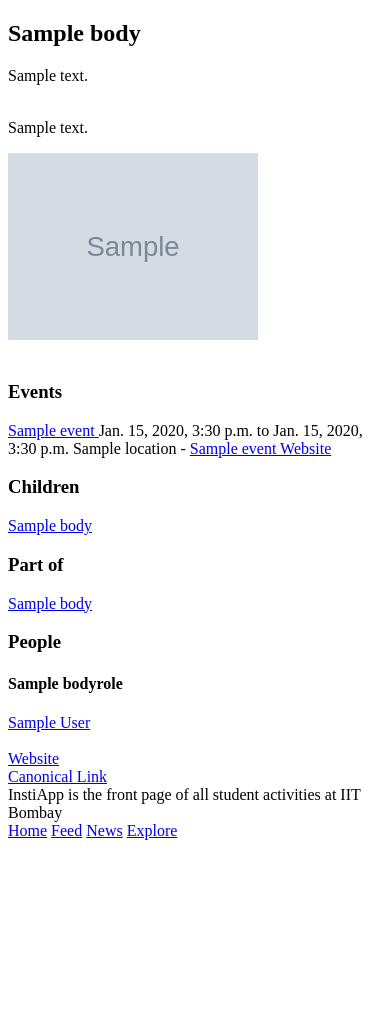
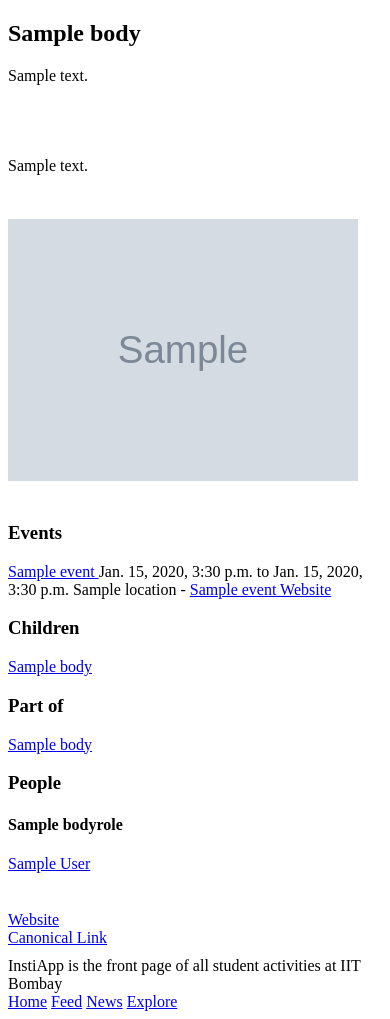
Before and after one commit to DevCom-IITB/instiapp-api, a Django app: page /org/1 in a window 390 px wide. Before the commit the page ends 840 px from the top, so only its background shows below. Run offline with Django 3.2, Linux system fonts and the light colour scheme; tables that the repository leaves empty hold one stand-in row (values such as "Sample post"); grey boxes marked "Sample" are stand-in pictures; parts of the project's set-up code (start-up, migrations or seed data) failed here and were passed over; some libraries are stand-ins or nearby versions.

Commit message:
Fix mobile issues in prerender

```diff
--- a/prerender/templates/body-details.html
+++ b/prerender/templates/body-details.html
@@ -13,6 +13,12 @@
     <meta property="og:url" content="{{settings.BASE_URL}}/org/{{body.str_id}}" />
     <meta property="og:image" content="{{body.image_url}}" />
     <meta property="og:site_name" content="{{settings.PRERENDER_TITLE}}">
+
+    <style>
+        img.head { width:350px; max-width: 100%; }
+        div { margin: 10px 0; }
+        .description { white-space: pre-line; }
+    </style>
 </head>
 
 <body itemscope itemtype="http://schema.org/Organization">
@@ -23,9 +29,11 @@
 <br>
 
 {% load markdownify %}
-<div itemprop="description">{{body.description | markdownify}}</div>
+<div class="description" itemprop="description">
+    {{body.description | markdownify}}
+</div>
 
-<img itemprop="logo" style="width:250px" src="{{body.image_url}}">
+<img itemprop="logo" class="head" src="{{body.image_url}}">
 
 <br><br>
 
--- a/prerender/templates/root.html
+++ b/prerender/templates/root.html
@@ -13,6 +13,10 @@
     <meta property="og:url" content="{{settings.BASE_URL}}" />
     <meta property="og:image" content="{{settings.LOGO_URL}}" />
     <meta property="og:site_name" content="{{settings.PRERENDER_TITLE}}">
+
+    <style>
+        img.head { width:350px; max-width: 100%; }
+    </style>
 </head>
 
 <body>
@@ -46,7 +50,7 @@
 
         <div>
             <a href="{{settings.BASE_URL}}/event/{{event.str_id}}">
-                <img itemprop="image" style="width:250px" src="{{event.image_url | default_if_none:event.bodies.first.image_url }}">
+                <img itemprop="image" class="head" src="{{event.image_url | default_if_none:event.bodies.first.image_url }}">
             </a>
         </div>
     </li>
--- a/prerender/templates/user-details.html
+++ b/prerender/templates/user-details.html
@@ -16,6 +16,9 @@
     {% endif %}
     <meta property="og:image" content="{{profile.profile_pic}}" />
     <meta property="og:site_name" content="{{settings.PRERENDER_TITLE}}">
+    <style>
+        img.head { width:200px; max-width: 100%; }
+    </style>
 </head>
 
 <body>
@@ -24,7 +27,7 @@
 {{profile.roll_no}}<br>
 <br>
 
-<img style="width:150px" src="{{profile.profile_pic}}"><br>
+<img class="head" src="{{profile.profile_pic}}"><br>
 <br>
 
 {% for role in profile.roles.all  %}
```
Also changed, not shown: prerender/templates/event-details.html (+4 -8 lines).
